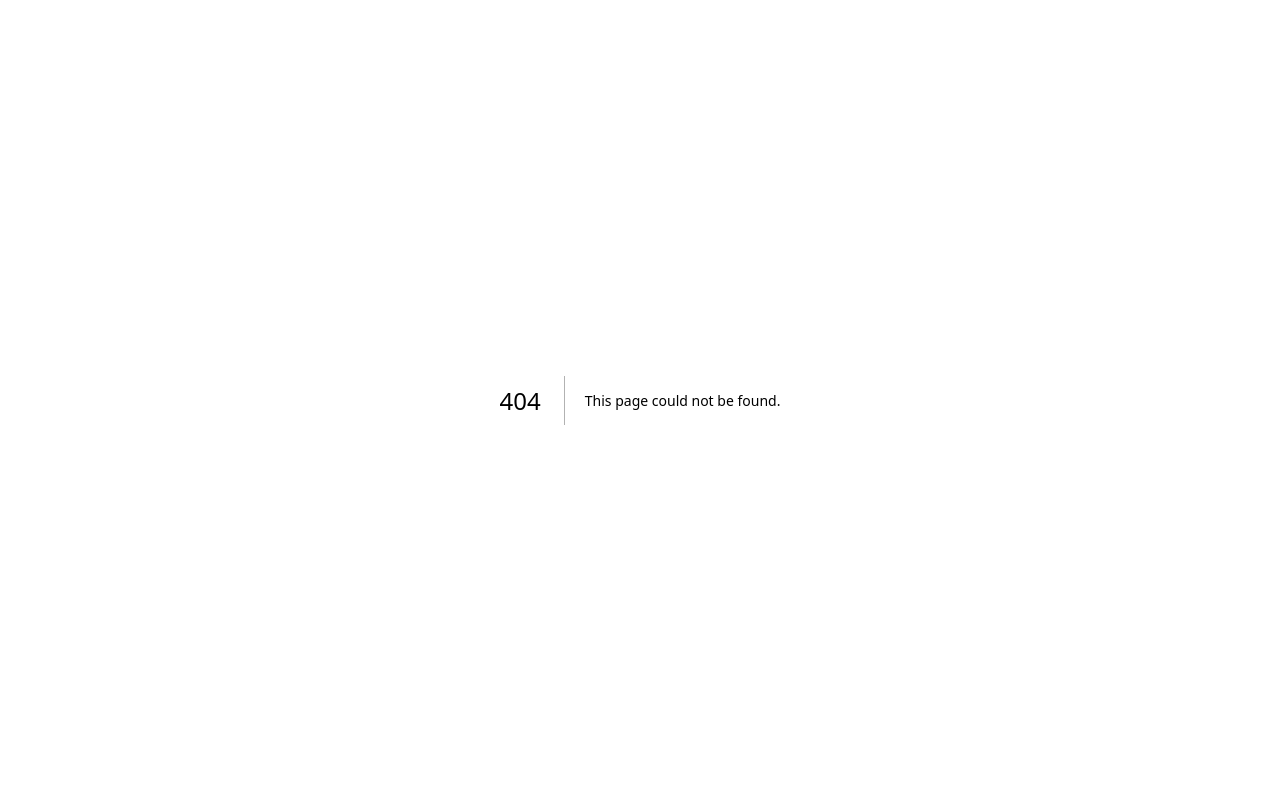
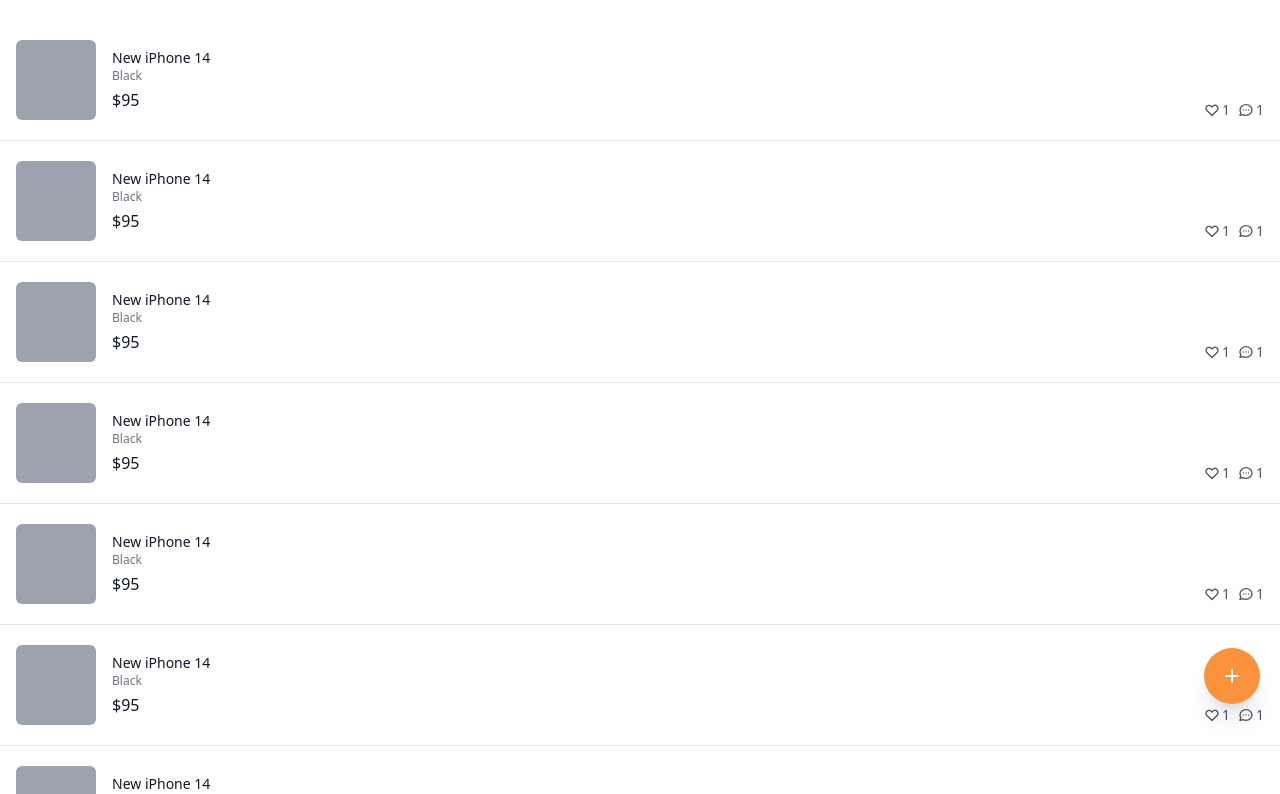
Before and after one commit to mindong2/carrot-market, a Next.js app: page /home in a window 1280 px wide. Before the commit this address had no page. Shown: the top 794 px of the page. Built offline with nearby package versions, Linux system fonts and the light colour scheme.

Commit message:
home page, login page styilng

```diff
--- a/package.json
+++ b/package.json
@@ -9,6 +9,7 @@
     "lint": "next lint"
   },
   "dependencies": {
+    "@tailwindcss/forms": "^0.5.3",
     "@types/node": "20.2.5",
     "@types/react": "18.2.7",
     "@types/react-dom": "18.2.4",
--- /dev/null
+++ b/pages/enter.tsx
@@ -0,0 +1,125 @@
+import { NextPage } from "next";
+import { useState } from "react";
+
+const cls = (...classNames : string[]) => {
+    return classNames.join(" ");
+}
+
+const Enter: NextPage = () => {
+    const [method, setMethod] = useState<"email" | "phone">("email");
+    const onEmailClick = () => setMethod("email");
+    const onPhoneClick = () => setMethod("phone");
+    return (
+      <div className="mt-16 px-4">
+        <h3 className="text-3xl font-bold text-center">Enter to Carrot</h3>
+
+        <div className="mt-12">
+          <div className="flex flex-col items-center">
+            <h5 className="text-sm text-gray-500 font-medium">Enter using:</h5>
+            <div className="grid  border-b  w-full mt-8 grid-cols-2 ">
+              <button
+                className={cls(
+                  "pb-4 font-medium text-sm border-b-2",
+                  method === "email"
+                    ? " border-orange-500 text-orange-400"
+                    : "border-transparent hover:text-gray-400 text-gray-500"
+                )}
+                onClick={onEmailClick}
+              >
+                Email
+              </button>
+              <button
+                className={cls(
+                  "pb-4 font-medium text-sm border-b-2",
+                  method === "phone"
+                    ? " border-orange-500 text-orange-400"
+                    : "border-transparent hover:text-gray-400 text-gray-500"
+                )}
+                onClick={onPhoneClick}
+              >
+                Phone
+              </button>
+            </div>
+          </div>
+
+          <form className="flex flex-col mt-8">
+            <label className="text-sm font-medium text-gray-700">
+              {method === "email" ? "Email address" : null}
+              {method === "phone" ? "Phone number" : null}
+            </label>
+            <div className="mt-1">
+              {method === "email" ? (
+                <>
+                    <input
+                      type="email"
+                      className="peer appearance-none w-full px-3 py-2 border border-gray-300 rounded-md shadow-sm placeholder-gray-400 focus:outline-none focus:ring-orange-500 focus:border-orange-500"
+                      required
+                    />
+                    <span className="hidden peer-invalid:block">asdasd</span>
+                    <span className="hidden peer-valid:block">2</span>
+                </>
+              ) : null}
+              {method === "phone" ? (
+                <div className="flex rounded-md shadow-sm">
+                  <span className="flex items-center justify-center px-3 rounded-l-md border border-r-0 border-gray-300 bg-gray-50 text-gray-500 select-none text-sm">
+                    +82
+                  </span>
+                  <input
+                    type="number"
+                    className="appearance-none w-full px-3 py-2 border border-gray-300 rounded-md rounded-l-none shadow-sm placeholder-gray-400 focus:outline-none focus:ring-orange-500 focus:border-orange-500"
+                    required
+                  />
+                </div>
+              ) : null}
+            </div>
+            <button className="mt-5 bg-orange-500 hover:bg-orange-600 text-white py-2 px-4 border border-transparent rounded-md shadow-sm text-sm font-medium focus:ring-2 focus:ring-offset-2 focus:ring-orange-500 focus:outline-none transition-all">
+              {method === "email" ? "Get login link" : null}
+              {method === "phone" ? "Get one-time password" : null}
+            </button>
+          </form>
+
+          <div className="mt-8">
+            <div className="relative">
+              <div className="absolute w-full border-t border-gray-300" />
+              <div className="relative -top-3 text-center ">
+                <span className="bg-white px-2 text-sm text-gray-500">
+                  Or enter with
+                </span>
+              </div>
+            </div>
+
+            <div className="grid grid-cols-2 mt-2 gap-3">
+              <button className="flex justify-center items-center py-2 px-4 border border-gray-300 rounded-md shadow-sm bg-white text-sm font-medium text-gray-500 hover:bg-gray-50 transition-all">
+                <svg
+                  className="w-5 h-5"
+                  aria-hidden="true"
+                  fill="currentColor"
+                  viewBox="0 0 20 20"
+                >
+                  <path d="M6.29 18.251c7.547 0 11.675-6.253 11.675-11.675 0-.178 0-.355-.012-.53A8.348 8.348 0 0020 3.92a8.19 8.19 0 01-2.357.646 4.118 4.118 0 001.804-2.27 8.224 8.224 0 01-2.605.996 4.107 4.107 0 00-6.993 3.743 11.65 11.65 0 01-8.457-4.287 4.106 4.106 0 001.27 5.477A4.073 4.073 0 01.8 7.713v.052a4.105 4.105 0 003.292 4.022 4.095 4.095 0 01-1.853.07 4.108 4.108 0 003.834 2.85A8.233 8.233 0 010 16.407a11.616 11.616 0 006.29 1.84" />
+                </svg>
+              </button>
+              <button className="flex justify-center items-center py-2 px-4 border border-gray-300 rounded-md shadow-sm bg-white text-sm font-medium text-gray-500 hover:bg-gray-50 transition-all">
+                <svg
+                  className="w-5 h-5"
+                  aria-hidden="true"
+                  fill="currentColor"
+                  viewBox="0 0 20 20"
+                >
+                  <path
+                    fillRule="evenodd"
+                    d="M10 0C4.477 0 0 4.484 0 10.017c0 4.425 2.865 8.18 6.839 9.504.5.092.682-.217.682-.483 0-.237-.008-.868-.013-1.703-2.782.605-3.369-1.343-3.369-1.343-.454-1.158-1.11-1.466-1.11-1.466-.908-.62.069-.608.069-.608 1.003.07 1.531 1.032 1.531 1.032.892 1.53 2.341 1.088 2.91.832.092-.647.35-1.088.636-1.338-2.22-.253-4.555-1.113-4.555-4.951 0-1.093.39-1.988 1.029-2.688-.103-.253-.446-1.272.098-2.65 0 0 .84-.27 2.75 1.026A9.564 9.564 0 0110 4.844c.85.004 1.705.115 2.504.337 1.909-1.296 2.747-1.027 2.747-1.027.546 1.379.203 2.398.1 2.651.64.7 1.028 1.595 1.028 2.688 0 3.848-2.339 4.695-4.566 4.942.359.31.678.921.678 1.856 0 1.338-.012 2.419-.012 2.747 0 .268.18.58.688.482A10.019 10.019 0 0020 10.017C20 4.484 15.522 0 10 0z"
+                    clipRule="evenodd"
+                  />
+                </svg>
+              </button>
+            </div>
+
+          </div>
+
+        </div>
+      </div>
+    );
+  };
+
+export default Enter;
--- /dev/null
+++ b/pages/home.tsx
@@ -0,0 +1,80 @@
+import type { NextPage } from "next";
+
+const Home: NextPage = () => {
+  return (
+    <div className="flex flex-col space-y-5 py-10">
+      {[1, 1, 1, 1, 1, 1, 1, 1, 1, 1, 1, 1].map((_, i) => (
+        <div
+          key={i}
+          className="flex px-4  border-b pb-5 cursor-pointer justify-between"
+        >
+          <div className="flex space-x-4">
+            <div className="w-20 h-20 bg-gray-400 rounded-md" />
+            <div className="pt-2 flex flex-col">
+              <h3 className="text-sm font-medium text-gray-900">
+                New iPhone 14
+              </h3>
+              <span className="text-xs text-gray-500">Black</span>
+              <span className="font-medium mt-1 text-gray-900">$95</span>
+            </div>
+          </div>
+          <div className="flex space-x-2 items-end justify-end">
+            <div className="flex space-x-0.5 items-center text-sm  text-gray-600">
+              <svg
+                className="w-4 h-4"
+                fill="none"
+                stroke="currentColor"
+                viewBox="0 0 24 24"
+                xmlns="http://www.w3.org/2000/svg"
+              >
+                <path
+                  strokeLinecap="round"
+                  strokeLinejoin="round"
+                  strokeWidth="2"
+                  d="M4.318 6.318a4.5 4.5 0 000 6.364L12 20.364l7.682-7.682a4.5 4.5 0 00-6.364-6.364L12 7.636l-1.318-1.318a4.5 4.5 0 00-6.364 0z"
+                ></path>
+              </svg>
+              <span>1</span>
+            </div>
+            <div className="flex space-x-0.5 items-center text-sm  text-gray-600">
+              <svg
+                className="w-4 h-4"
+                fill="none"
+                stroke="currentColor"
+                viewBox="0 0 24 24"
+                xmlns="http://www.w3.org/2000/svg"
+              >
+                <path
+                  strokeLinecap="round"
+                  strokeLinejoin="round"
+                  strokeWidth="2"
+                  d="M8 12h.01M12 12h.01M16 12h.01M21 12c0 4.418-4.03 8-9 8a9.863 9.863 0 01-4.255-.949L3 20l1.395-3.72C3.512 15.042 3 13.574 3 12c0-4.418 4.03-8 9-8s9 3.582 9 8z"
+                ></path>
+              </svg>
+              <span>1</span>
+            </div>
+          </div>
+        </div>
+      ))}
+      <button className="fixed hover:bg-orange-500 transition-colors cursor-pointer  bottom-24 right-5 shadow-xl bg-orange-400 rounded-full p-4 text-white">
+        <svg
+          className="h-6 w-6"
+          xmlns="http://www.w3.org/2000/svg"
+          fill="none"
+          viewBox="0 0 24 24"
+          stroke="currentColor"
+          aria-hidden="true"
+        >
+          <path
+            strokeLinecap="round"
+            strokeLinejoin="round"
+            strokeWidth="2"
+            d="M12 6v6m0 0v6m0-6h6m-6 0H6"
+          />
+        </svg>
+      </button>
+    </div>
+  );
+};
+
+export default Home;
```
Also changed, not shown: 1 other file (tests, documents, lock files or other folders).
